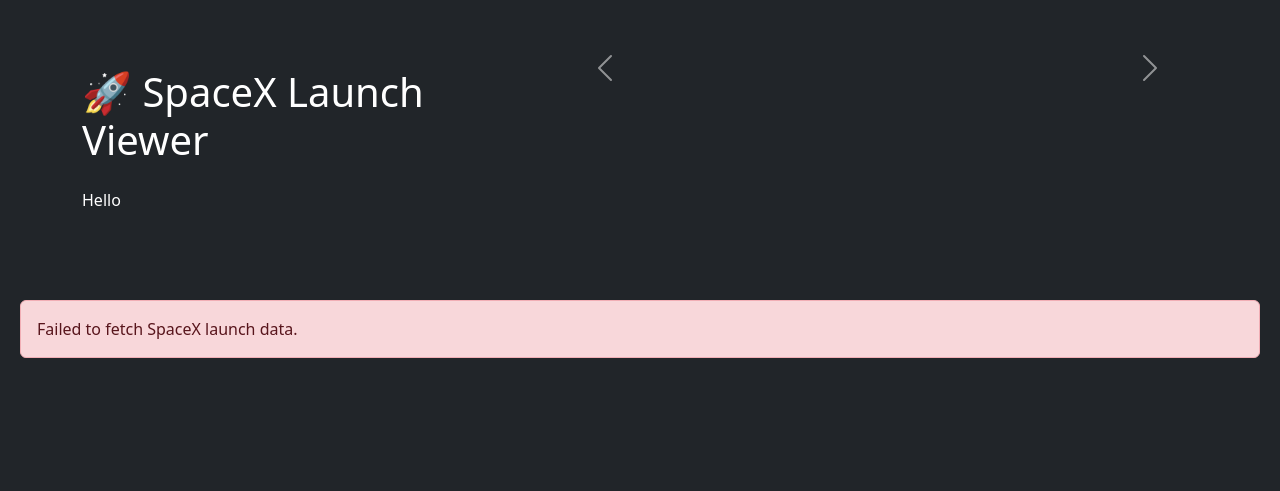
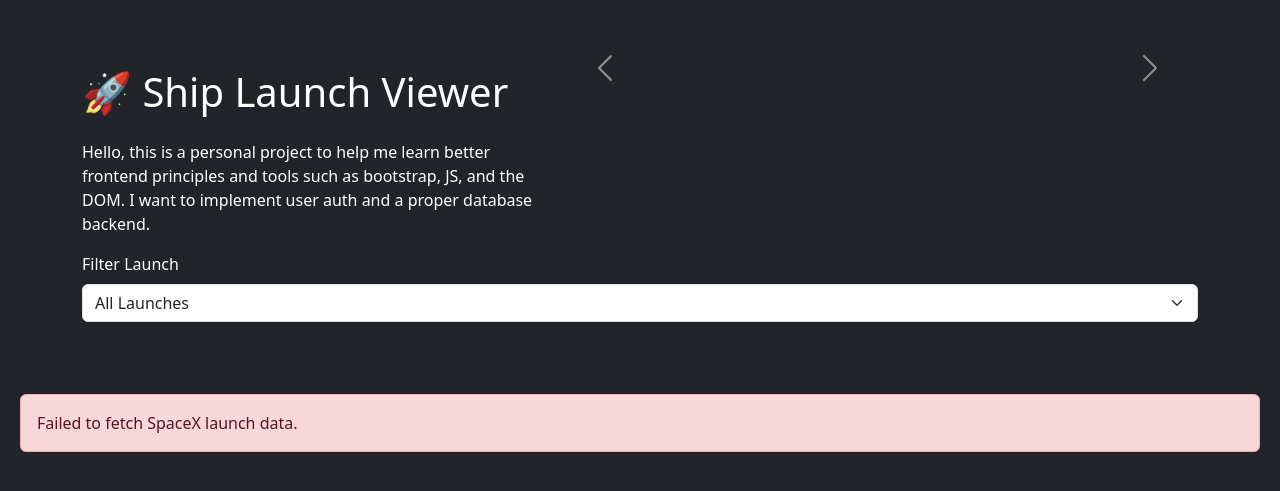
Before and after one commit to AsherW13/LearnFrontend, a Flask app: page / in a window 1280 px wide. Shown: the top 491 px of the page. Run offline with Flask 3, Linux system fonts and the light colour scheme; data that the repository does not hold is empty.

Commit message:
created filtering for launches, learning better JS

```diff
--- a/static/scripts.js
+++ b/static/scripts.js
@@ -3,18 +3,24 @@
     .then((res) => res.json())
     .then((data) => {
       const list = document.getElementById("launch-list");
+      const select = document.getElementById("launchSelect");
 
       data.slice(0, 20).forEach((launch) => {
-        const li = document.createElement("li");
-        li.className = "list-group-item bg-secondary text-white mb-2 rounded";
+        const option = document.createElement("option");
+        option.value = launch.name;
 
-        li.innerHTML = `
-          <div class="d-flex justify-content-between align-items-center">
-            <span><strong>${launch.name}</strong></span>
-            <span>${new Date(launch.date_utc).toLocaleDateString()}</span>
-          </div>
-        `;
-        list.appendChild(li);
+        option.textContent = launch.name;
+        select.appendChild(option);
+      });
+
+      renderLaunches(data.slice(0, 20));
+
+      select.addEventListener("change", () => {
+        const selected = select.value;
+        const filtered = selected
+          ? data.filter((l) => l.name === selected)
+          : data.slice(0, 20);
+        renderLaunches(filtered);
       });
 
       const carouselInner = document.getElementById("carousel-inner");
@@ -35,6 +41,21 @@
           first = false;
         }
       });
+
+      function renderLaunches(launches) {
+        list.innerHTML = "";
+        launches.forEach((launch) => {
+          const li = document.createElement("li");
+          li.className = "list-group-item bg-secondary text-white mb-2 rounded";
+          li.innerHTML = `
+            <div class="d-flex justify-content-between align-items-center">
+              <span><strong>${launch.name}</strong></span>
+              <span>${new Date(launch.date_utc).toLocaleDateString()}</span>
+            </div>
+          `;
+        list.appendChild(li);
+      });
+    }
     })
     .catch((err) => {
       console.error("Failed to load launches:", err);
--- a/templates/index.html
+++ b/templates/index.html
@@ -10,9 +10,10 @@
   <div class="container py-5">
     <div class="row">
       <div class="col-md-5">
-        <h1 class="mb-4">🚀 SpaceX Launch Viewer</h1>
+        <h1 class="mb-4">🚀 Ship Launch Viewer</h1>
         <p>
-          Hello
+          Hello, this is a personal project to help me learn better frontend principles and tools such as
+          bootstrap, JS, and the DOM. I want to implement user auth and a proper database backend.
         </p>
       </div>
 
@@ -31,65 +32,17 @@
 
     <div class="row">
       <div class="col-12">
+        <div class="mb-3">
+          <label for="launch-list" class="form-label">Filter Launch</label>
+          <select class="form-select" id="launchSelect">
+          <option value="">All Launches</option>
+          </select>
+        </div>
         <ul id="launch-list" class="list-group mt-4"></ul>
       </div>
     </div>
   </div>
 
-  <!-- <nav class="navbar navbar-dark bg-dark px-3">
-    <button class="btn btn-outline-light me-2" data-bs-toggle="offcanvas" data-bs-target="#sidebar">
-      ☰
-    </button>
-    <a class="navbar-brand" href="#">Asher Weitz</a>
-  </nav>
-
-  <div class="offcanvas offcanvas-start" tabindex="-1" id="sidebar">
-    <div class="offcanvas-header">
-      <h5 class="offcanvas-title">Categories</h5>
-      <button type="button" class="btn-close text-reset" data-bs-dismiss="offcanvas"></button>
-    </div>
-    <div class="offcanvas-body">
-      <ul class="list-group list-group-flush">
-        <li class="list-group-item">Electronics</li>
-        <li class="list-group-item">Clothing</li>
-        <li class="list-group-item">Books</li>
-        <li class="list-group-item">Home</li>
-        <li class="list-group-item">Fitness</li>
-      </ul>
-    </div>
-  </div> -->
-
-  <!-- <div class="container mt-4">
-    <h2>Featured Products</h2>
-    <div class="row row-cols-1 row-cols-sm-2 row-cols-md-3 row-cols-lg-4 g-4 mt-2">
-      <div class="col">
-        <div class="card h-100">
-          <img src="https://via.placeholder.com/150" class="card-img-top" alt="Product" />
-          <div class="card-body">
-            <h5 class="card-title">Product 1</h5>
-            <p class="card-text">$29.99</p>
-            <a href="#" class="btn btn-primary w-100">Add to Cart</a>
-          </div>
-        </div>
-      </div>
-      Repeat for more products
-      <div class="col">
-        <div class="card h-100">
-          <img src="https://via.placeholder.com/150" class="card-img-top" alt="Product" />
-          <div class="card-body">
-            <h5 class="card-title">Product 2</h5>
-            <p class="card-text">$49.99</p>
-            <a href="#" class="btn btn-primary w-100">Add to Cart</a>
-          </div>
-        </div>
-      </div>
-      Add more cards as needed
-    </div>
-  </div> -->
-  <!-- <h1>Welcome to Flask + JS!</h1>
-  <button onclick="getData()">Get Data from Flask</button>
-  <p id="output"></p> -->
-
   <script src="https://cdn.jsdelivr.net/npm/bootstrap@5.3.3/dist/js/bootstrap.bundle.min.js"></script>
   <script src="{{ url_for('static', filename='scripts.js') }}"></script>
 </body>
```
